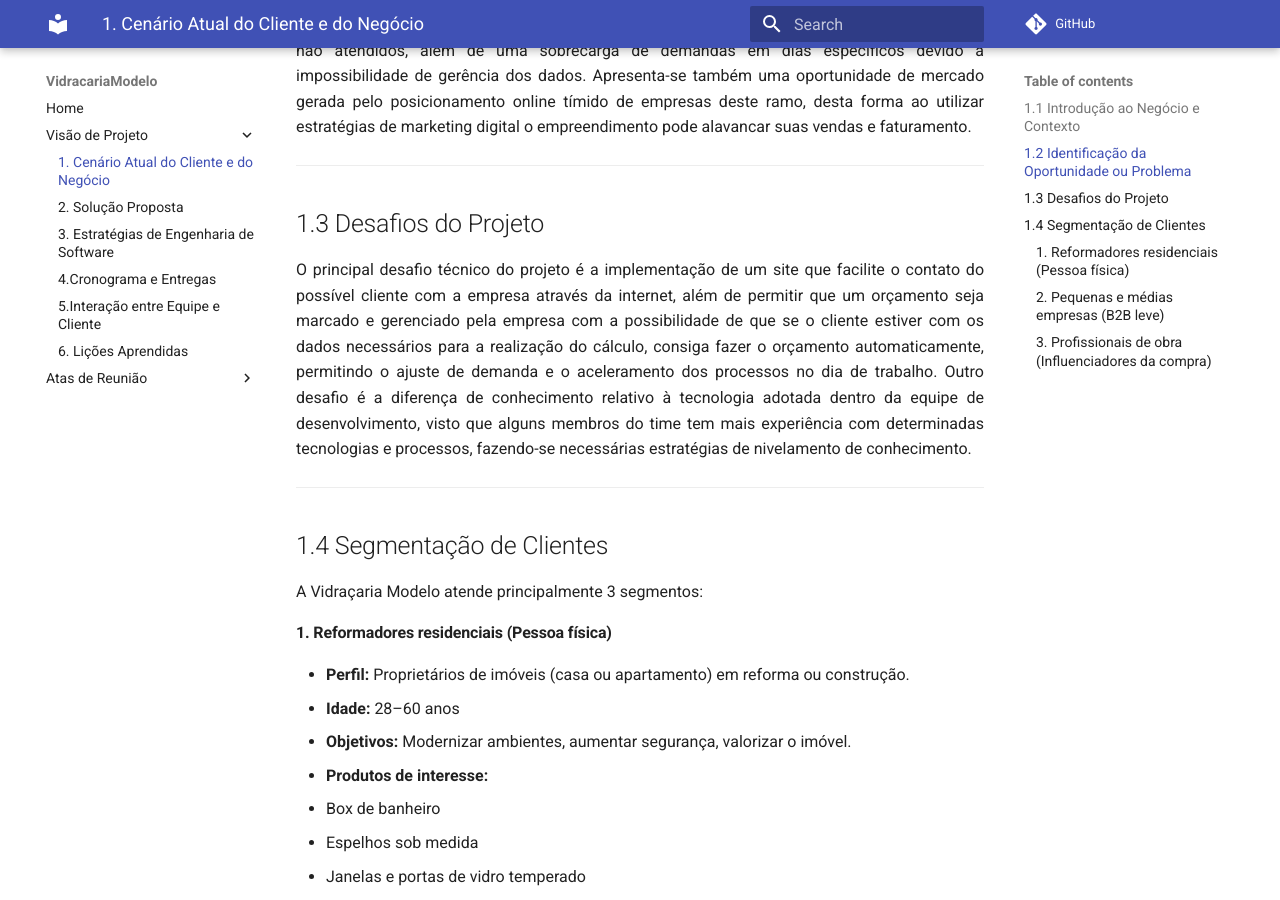
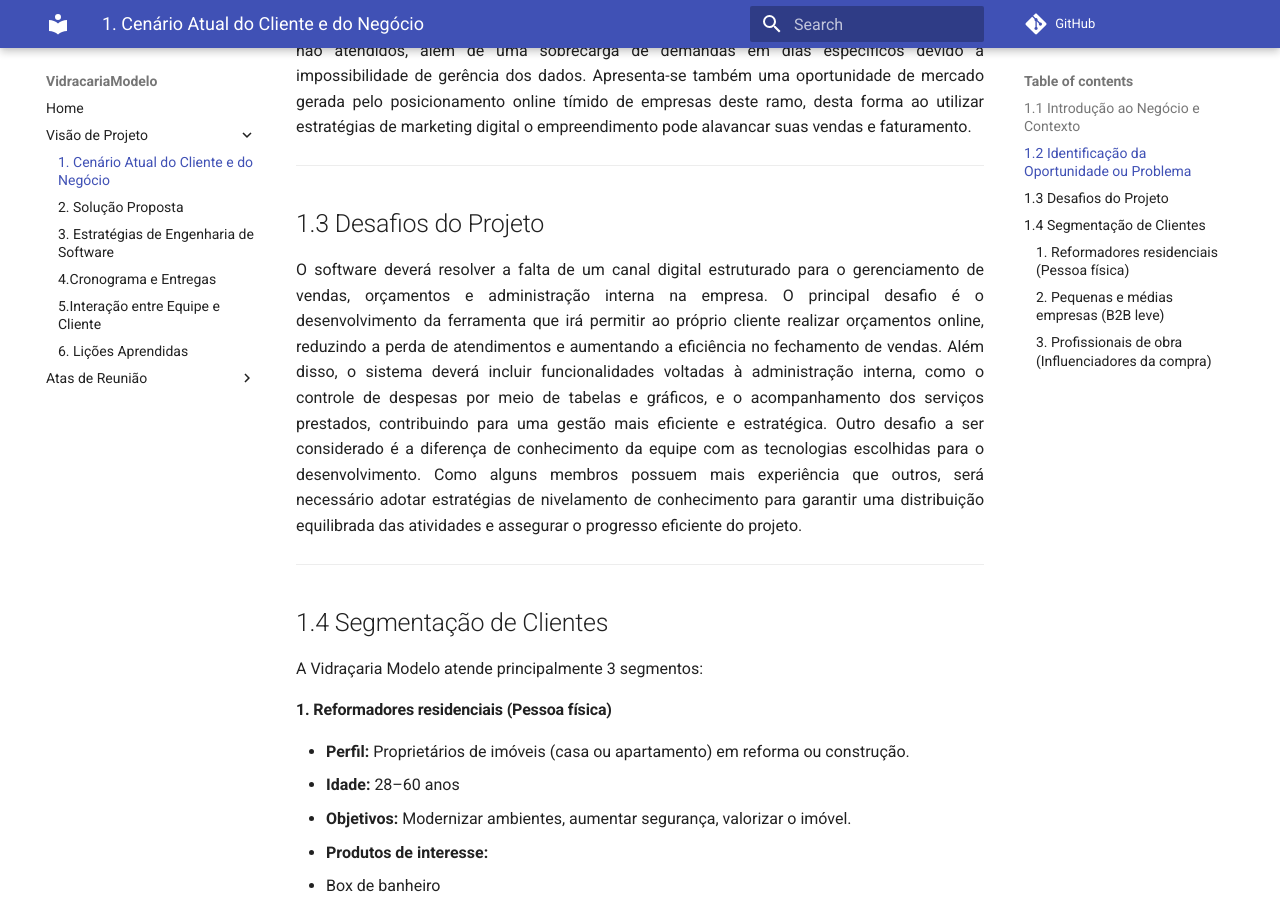
Before and after one commit to mdsreq-fga-unb/2025.1-T01-VidracariaModelo, an MkDocs documentation site: the page built from docs/docs/VisaodeProduto/Cenario_atual.md, in a window 1280 px wide and 900 px high, scrolled down 761 px. Built offline with MkDocs 1.6.1 and Material for MkDocs 9.7.7, drawn with Linux system fonts in a browser that asks for light colours; comment, search, counter and statistics services are not loaded.

Commit message:
[DOC] Desafios do Projeto - fixes #2

```diff
--- a/docs/docs/VisaodeProduto/Cenario_atual.md
+++ b/docs/docs/VisaodeProduto/Cenario_atual.md
@@ -35,14 +35,9 @@ faturamento.
 
 ## 1.3 Desafios do Projeto
 
-O principal desafio técnico do projeto é a implementação de um site que facilite o contato do
-possível cliente com a empresa através da internet, além de permitir que um orçamento seja
-marcado e gerenciado pela empresa com a possibilidade de que se o cliente estiver com os
-dados necessários para a realização do cálculo, consiga fazer o orçamento automaticamente,
-permitindo o ajuste de demanda e o aceleramento dos processos no dia de trabalho.
-Outro desafio é a diferença de conhecimento relativo à tecnologia adotada dentro da equipe de
-desenvolvimento, visto que alguns membros do time tem mais experiência com determinadas
-tecnologias e processos, fazendo-se necessárias estratégias de nivelamento de conhecimento.
+O software deverá resolver a falta de um canal digital estruturado para o gerenciamento de vendas, orçamentos e administração interna na empresa. O principal desafio é o desenvolvimento da ferramenta que irá permitir ao próprio cliente realizar orçamentos online, reduzindo a perda de atendimentos e aumentando a eficiência no fechamento de vendas. Além disso, o sistema deverá incluir funcionalidades voltadas à administração interna, como o controle de despesas por meio de tabelas e gráficos, e o acompanhamento dos serviços prestados, contribuindo para uma gestão mais eficiente e estratégica.
+Outro desafio a ser considerado é a diferença de conhecimento da equipe com as tecnologias escolhidas para o desenvolvimento. Como alguns membros possuem mais experiência que outros, será necessário adotar estratégias de nivelamento de conhecimento para garantir uma distribuição equilibrada das atividades e assegurar o progresso eficiente do projeto.
+
 
 ---
 
```
